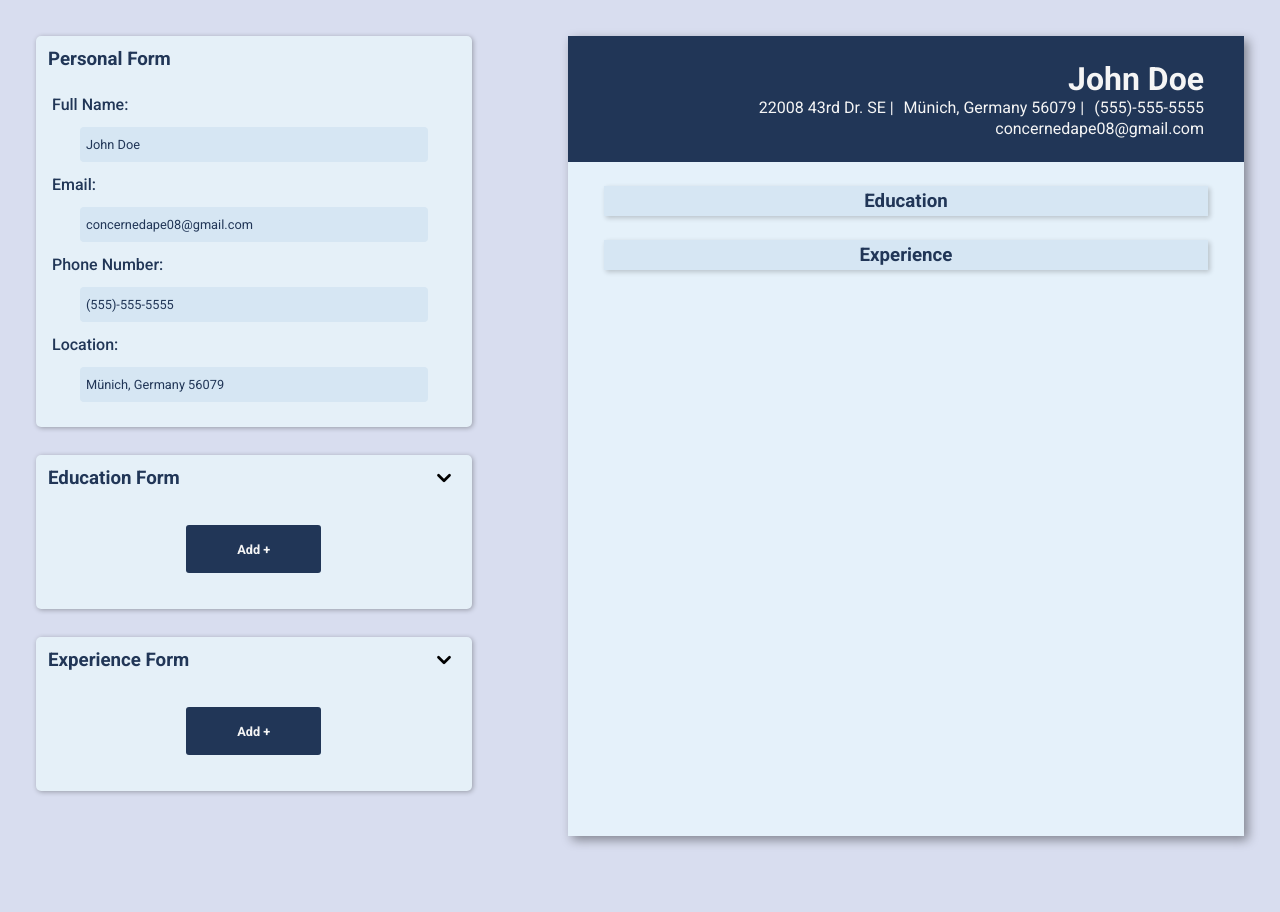
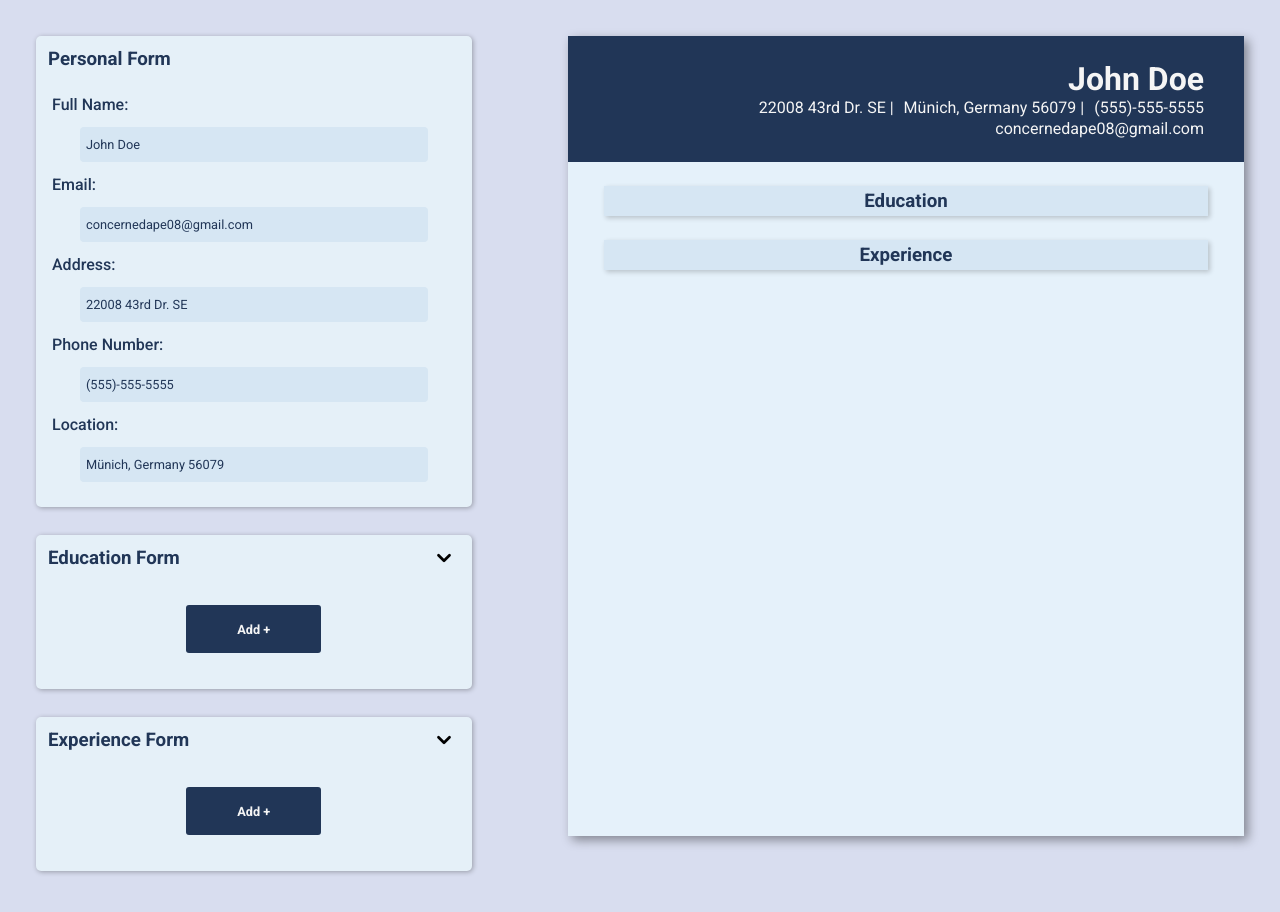
Before and after one commit to jpmunich/Odin-CV-Application, a React (Vite) app: page / in a window 1280 px wide. Shown: the top 912 px of the page. Before the commit the page ends 872 px from the top, so only its background shows below. Built offline with nearby package versions, Linux system fonts and the light colour scheme.

Commit message:
Make address editable

```diff
--- a/src/components/SyncedFormAndResume.jsx
+++ b/src/components/SyncedFormAndResume.jsx
@@ -12,6 +12,7 @@ function SyncedFormAndResume() {
     name: "John Doe",
     address: "22008 43 Dr SE",
     location: "Münich, Germany 56079",
+    address: "22008 43rd Dr. SE",
     email: "concernedape08@gmail.com",
     phone: "(555)-555-5555"
   });
--- a/src/components/personal-info/PersonalInformationForm.jsx
+++ b/src/components/personal-info/PersonalInformationForm.jsx
@@ -25,6 +25,15 @@ function PersonalInformationForm({ onChange, personalInfo }) {
                         placeholder='helloworld@helloworld.com'
                     />
                 </div>
+                <label htmlFor="address">Address:</label>
+                <div className='personal-information-input-container'>
+                    <input value={personalInfo.address} onChange={onChange}
+                        id="address"
+                        name="address"
+                        type="text"
+                        placeholder='22008 43rd Dr. SE'
+                    />
+                </div>
                 <label htmlFor="phone">Phone Number:</label>
                 <div className='personal-information-input-container'>
                     <input value={personalInfo.phone} onChange={onChange}
--- a/src/components/personal-info/PersonalInformationResumeSection.jsx
+++ b/src/components/personal-info/PersonalInformationResumeSection.jsx
@@ -6,7 +6,7 @@ function PersonalInformationResumeSection({ personalInfo }) {
             </header>
             <section id="header-info-container">
                 <div id="header-info-top-column">
-                    <p>22008 43rd Dr. SE  |</p>
+                    <p>{personalInfo.address}  |</p>
                     <p>{personalInfo.location}  |</p>
                     <p>{personalInfo.phone}</p>
                 </div>
```
